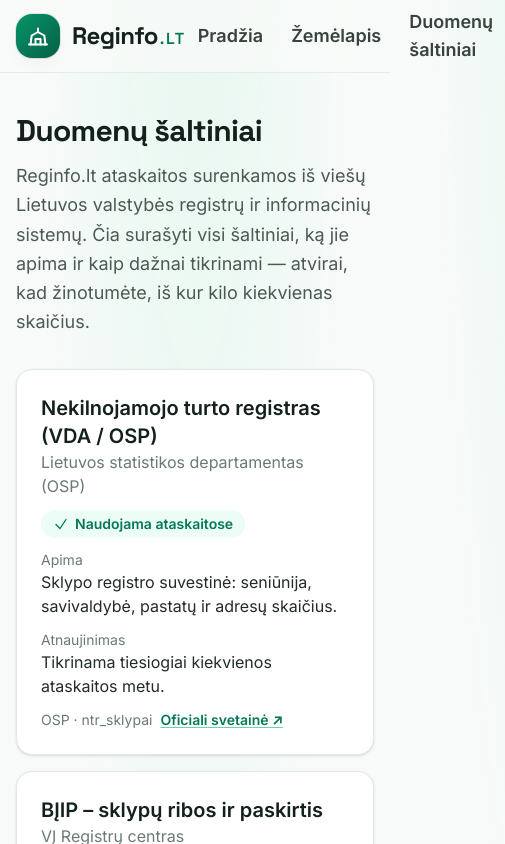
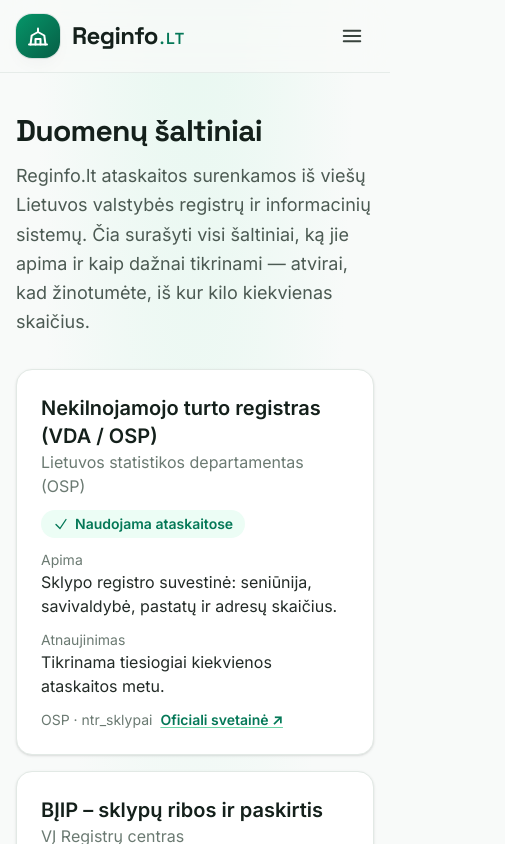
Before and after one commit to FDiskas/zeme, a React (Vite) app in the folder apps/web/: page /duomenu-saltiniai in a window 390 px wide. Shown: the top 844 px of the page, 505 px wide, since content can reach past the window. Built offline with nearby package versions, Linux system fonts and the light colour scheme; what @orpc/client would draw is missing.

Commit message:
feat: add mobile navigation toggle and icons for menu and close actions

```diff
--- a/apps/web/src/components/SiteChrome.tsx
+++ b/apps/web/src/components/SiteChrome.tsx
@@ -1,5 +1,12 @@
+import { useState } from "react";
 import { Link } from "react-router-dom";
-import { GitHubIcon, LogoMark } from "./icons";
+import { CloseIcon, GitHubIcon, LogoMark, MenuIcon } from "./icons";
+
+const NAV_LINKS = [
+  { to: "/", label: "Pradžia" },
+  { to: "/zemelapis", label: "Žemėlapis" },
+  { to: "/duomenu-saltiniai", label: "Duomenų šaltiniai" },
+];
 
 /** Wordmark — reused by the header and anywhere the brand needs to appear. */
 function Brand() {
@@ -22,32 +29,52 @@
   );
 }
 
+const NAV_LINK_CLASS =
+  "rounded-lg px-3 py-2 text-lg font-semibold text-mist-700 transition hover:bg-mist-100 hover:text-forest-700 focus-visible:outline-2 focus-visible:outline-offset-2 focus-visible:outline-forest-600";
+
 export function Header() {
+  const [menuOpen, setMenuOpen] = useState(false);
+
   return (
     <header className="sticky top-0 z-40 w-full border-b border-mist-200/80 bg-mist-50/75 backdrop-blur-xl">
       <div className="mx-auto flex h-18 max-w-6xl items-center justify-between px-4 md:px-8">
         <Brand />
-        <nav className="flex items-center gap-1">
-          <Link
-            to="/"
-            className="rounded-lg px-3 py-2 text-lg font-semibold text-mist-700 transition hover:bg-mist-100 hover:text-forest-700 focus-visible:outline-2 focus-visible:outline-offset-2 focus-visible:outline-forest-600"
-          >
-            Pradžia
-          </Link>
-          <Link
-            to="/zemelapis"
-            className="rounded-lg px-3 py-2 text-lg font-semibold text-mist-700 transition hover:bg-mist-100 hover:text-forest-700 focus-visible:outline-2 focus-visible:outline-offset-2 focus-visible:outline-forest-600"
-          >
-            Žemėlapis
-          </Link>
-          <Link
-            to="/duomenu-saltiniai"
-            className="rounded-lg px-3 py-2 text-lg font-semibold text-mist-700 transition hover:bg-mist-100 hover:text-forest-700 focus-visible:outline-2 focus-visible:outline-offset-2 focus-visible:outline-forest-600"
-          >
-            Duomenų šaltiniai
-          </Link>
+
+        {/* Desktop nav — full width, everything fits above md. */}
+        <nav className="hidden items-center gap-1 md:flex">
+          {NAV_LINKS.map((link) => (
+            <Link key={link.to} to={link.to} className={NAV_LINK_CLASS}>
+              {link.label}
+            </Link>
+          ))}
         </nav>
+
+        {/* Mobile: a hamburger toggle instead of squeezing links into the bar. */}
+        <button
+          type="button"
+          onClick={() => setMenuOpen((open) => !open)}
+          aria-expanded={menuOpen}
+          aria-label={menuOpen ? "Uždaryti meniu" : "Atverti meniu"}
+          className="inline-flex h-11 w-11 items-center justify-center rounded-xl text-mist-700 transition hover:bg-mist-100 focus-visible:outline-2 focus-visible:outline-offset-2 focus-visible:outline-forest-600 md:hidden"
+        >
+          {menuOpen ? <CloseIcon className="h-6 w-6" /> : <MenuIcon className="h-6 w-6" />}
+        </button>
       </div>
+
+      {menuOpen ? (
+        <nav className="flex flex-col gap-1 border-t border-mist-200/80 bg-mist-50 px-4 py-3 md:hidden">
+          {NAV_LINKS.map((link) => (
+            <Link
+              key={link.to}
+              to={link.to}
+              onClick={() => setMenuOpen(false)}
+              className={`${NAV_LINK_CLASS} block`}
+            >
+              {link.label}
+            </Link>
+          ))}
+        </nav>
+      ) : null}
     </header>
   );
 }
--- a/apps/web/src/components/icons.tsx
+++ b/apps/web/src/components/icons.tsx
@@ -111,6 +111,22 @@
   );
 }
 
+export function MenuIcon({ className }: IconProps) {
+  return (
+    <Outline className={className}>
+      <path d="M3.75 6.75h16.5M3.75 12h16.5M3.75 17.25h16.5" />
+    </Outline>
+  );
+}
+
+export function CloseIcon({ className }: IconProps) {
+  return (
+    <Outline className={className}>
+      <path d="M6 18L18 6M6 6l12 12" />
+    </Outline>
+  );
+}
+
 export function CheckIcon({ className }: IconProps) {
   return (
     <Outline className={className}>
```
